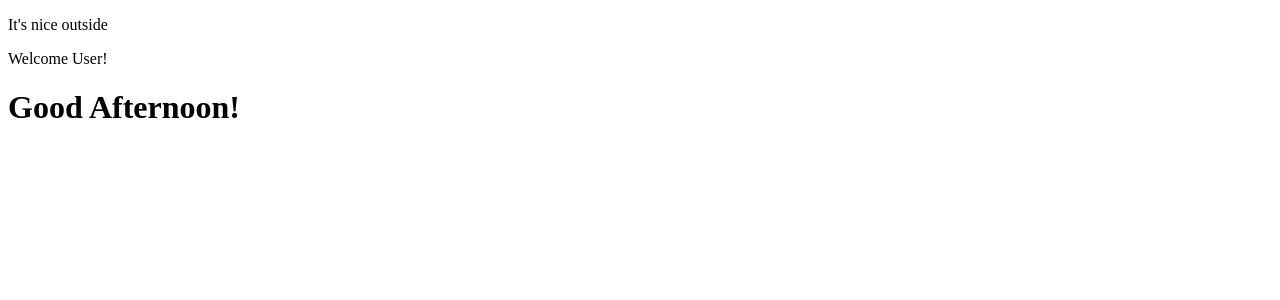
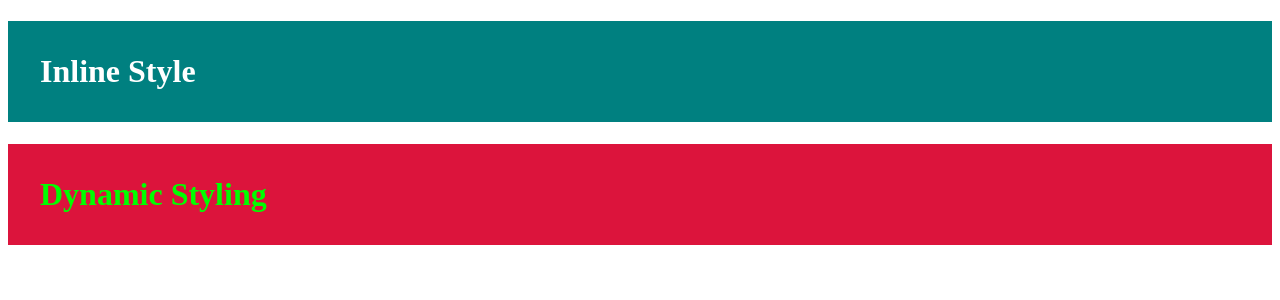
Before and after one commit to juniorcoderr/Frontend-Learning, a React (Vite) app in the folder React/my-app/: page / in a window 1280 px wide. Shown: the top 300 px of the page. Built offline with nearby package versions, Linux system fonts and the light colour scheme.

Commit message:
Implement the Styling Methods in ReactJS

```diff
--- a/React/my-app/src/App.jsx
+++ b/React/my-app/src/App.jsx
@@ -11,10 +11,12 @@
 // import Card from "./components/06-Props/Card";
 // import Person from "./components/06-Props/Person";
 // import Product from "./components/06-Props/Product";
+// import Greeting from "./components/07-Conditional-Rendering/Greeting";
+// import UserStatus from "./components/07-Conditional-Rendering/UserStatus";
+// import Weather from "./components/07-Conditional-Rendering/Weather";
 
-import Greeting from "./components/07-Conditional-Rendering/Greeting";
-import UserStatus from "./components/07-Conditional-Rendering/UserStatus";
-import Weather from "./components/07-Conditional-Rendering/Weather";
+import Style from "./components/08-Styling/01-Inline-Style/style";
+import StyleOne from "./components/08-Styling/02-Dynamic-Style/StyleOne";
 
 const App = () => {
   return (
@@ -51,10 +53,14 @@ const App = () => {
         <p>Card Content 2</p>
       </Card> */}
 
-      {/* 07 - Implement the examples for the Conditional Rendering */}
+      {/* 07 - Implement the examples for the Conditional Rendering
       <Weather temperature={18} />
       <UserStatus loggedIn={true} isAdmin={false} />
-      <Greeting timeOfDay="afternoon" />
+      <Greeting timeOfDay="afternoon" /> */}
+
+      {/* 08 - Implement the two methods for styling in ReactJS -> 1) Inline Style & 2) Dynamic Styling */}
+      <Style />
+      <StyleOne />
     </div>
   );
 };
--- /dev/null
+++ b/React/my-app/src/components/08-Styling/01-Inline-Style/Style.jsx
@@ -0,0 +1,11 @@
+const Style = () => {
+  return (
+    <div>
+      <h1 style={{ color: "white", backgroundColor: "teal", padding: "2rem" }}>
+        Inline Style
+      </h1>
+    </div>
+  );
+};
+
+export default Style;
--- /dev/null
+++ b/React/my-app/src/components/08-Styling/02-Dynamic-Style/StyleOne.jsx
@@ -0,0 +1,17 @@
+// Dynamically Styling the element using Object
+
+const StyleOne = () => {
+  const styles = {
+    color: "lime",
+    backgroundColor: "crimson",
+    padding: "2rem",
+  };
+
+  return (
+    <div>
+      <h1 style={styles}>Dynamic Styling</h1>
+    </div>
+  );
+};
+
+export default StyleOne;
```
